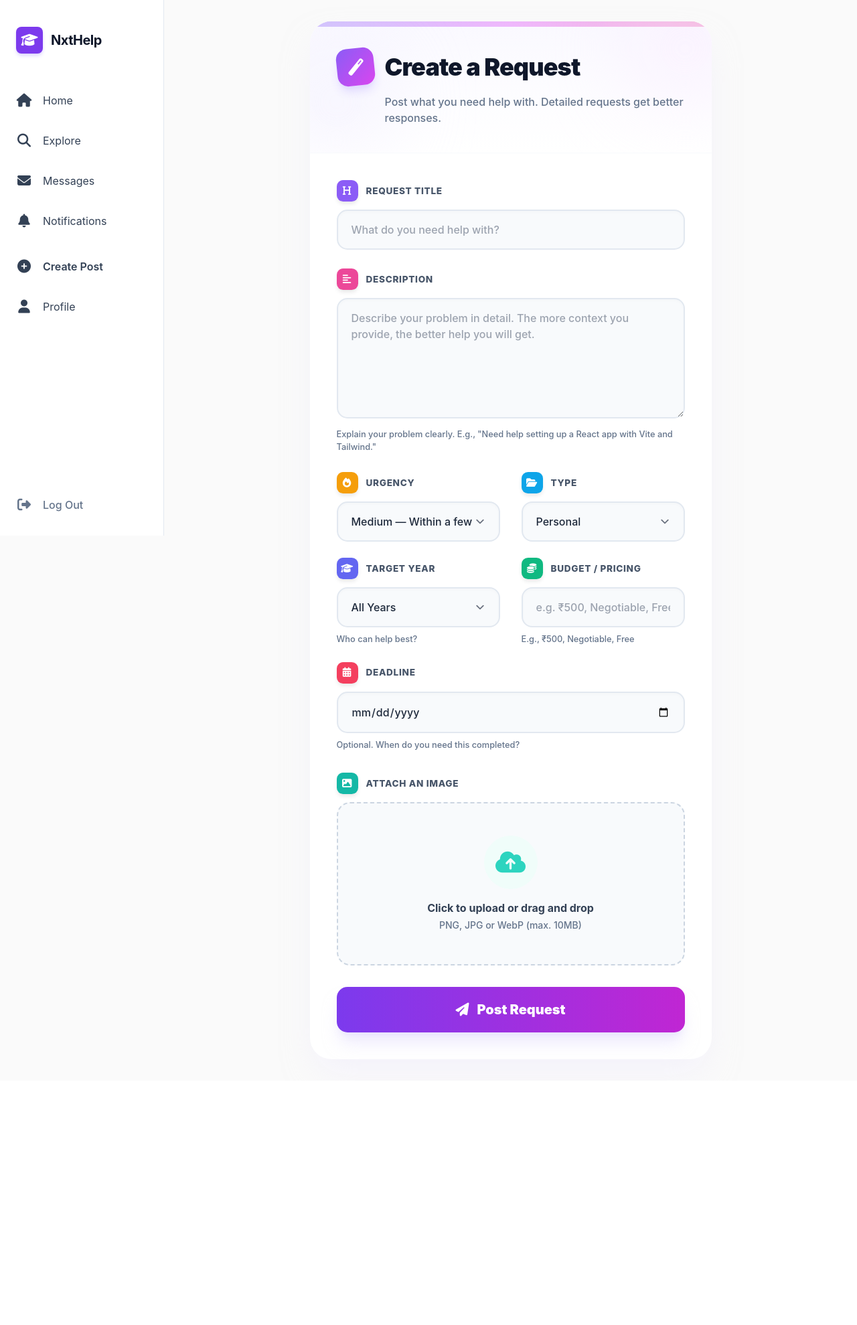
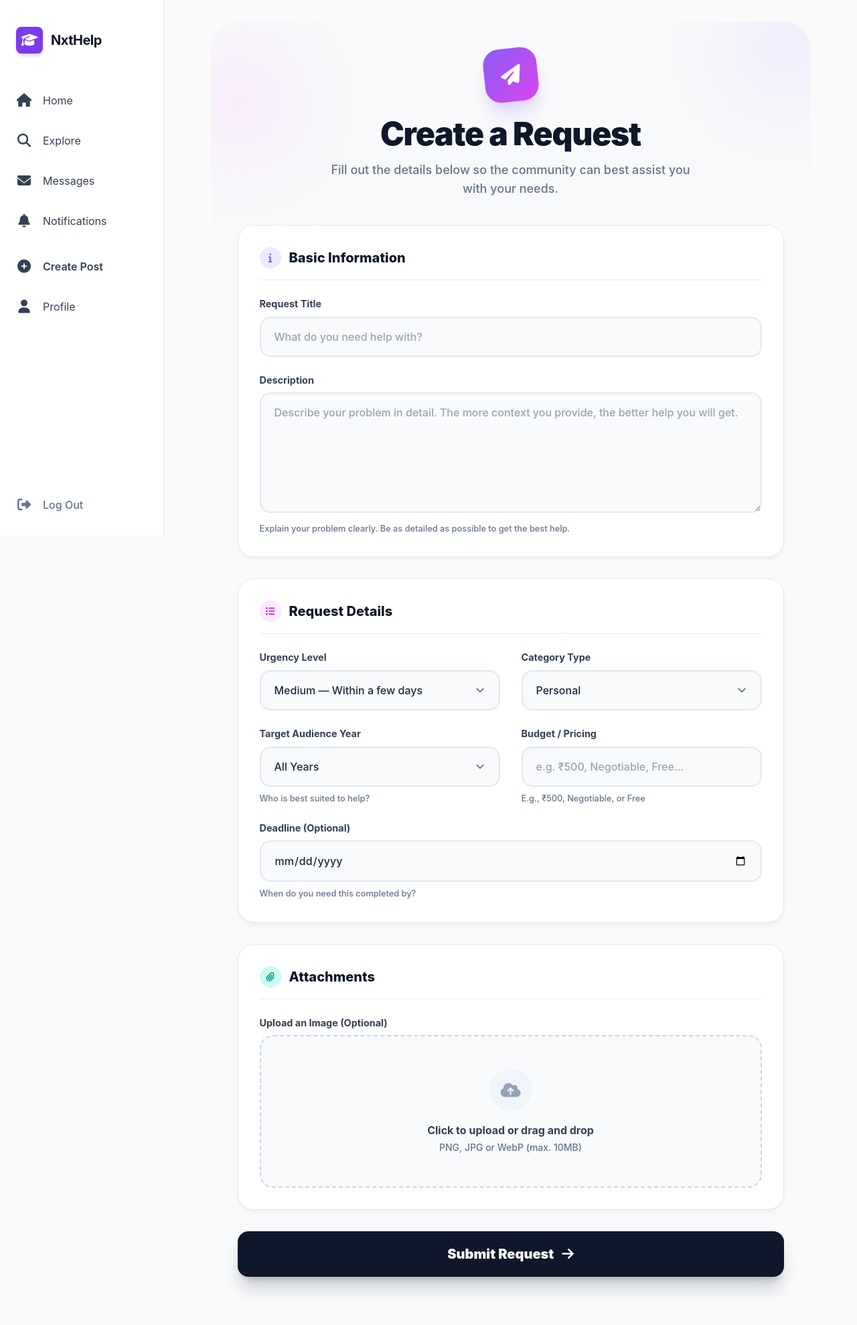
Before and after one commit to NXTSTILE/nxthelp, a Django app: page /request/new/ in a window 1280 px wide. Shown: the whole page at 67% size. Before the commit the page ends 1555 px from the top, so only its background shows below. Run offline with Django 4.2, Linux system fonts and the light colour scheme; the visitor is signed in with stand-in values (Sample User, id 1); data that the repository does not hold is empty; some libraries are stand-ins or nearby versions.

Commit message:
frontend modification

```diff
--- a/work/templates/work/create_request.html
+++ b/work/templates/work/create_request.html
@@ -25,15 +25,13 @@
     .form-label {
         display: flex;
         align-items: center;
-        font-weight: 800;
-        font-size: 0.85rem;
-        color: #475569;
-        margin-bottom: 0.75rem;
-        text-transform: uppercase;
-        letter-spacing: 0.05em;
+        font-weight: 700;
+        font-size: 0.9rem;
+        color: #334155;
+        margin-bottom: 0.5rem;
     }
     .form-group {
-        margin-bottom: 1.75rem;
+        margin-bottom: 1.5rem;
         position: relative;
     }
     .form-help {
@@ -83,18 +81,6 @@
         cursor: pointer;
         z-index: 10;
     }
-    .cute-icon-box {
-        width: 2rem;
-        height: 2rem;
-        border-radius: 0.6rem;
-        display: inline-flex;
-        align-items: center;
-        justify-content: center;
-        margin-right: 0.75rem;
-        font-size: 0.9rem;
-        color: white;
-        box-shadow: 0 4px 6px -1px rgba(0,0,0,0.1);
-    }
     textarea.form-input {
         min-height: 120px;
         resize: vertical;
@@ -107,64 +93,97 @@
         background-size: 1.5em 1.5em;
         padding-right: 2.5rem;
     }
+    .form-section {
+        background: #ffffff;
+        border: 1px solid #e2e8f0;
+        border-radius: 1.5rem;
+        padding: 2rem;
+        margin-bottom: 2rem;
+        box-shadow: 0 4px 6px -1px rgba(0, 0, 0, 0.05);
+    }
+    .form-section-title {
+        font-size: 1.25rem;
+        font-weight: 800;
+        color: #0f172a;
+        margin-bottom: 1.5rem;
+        display: flex;
+        align-items: center;
+        gap: 0.75rem;
+        padding-bottom: 1rem;
+        border-bottom: 2px solid #f1f5f9;
+    }
 </style>
 {% endblock %}
 
 {% block content %}
-<div class="feed-container py-4 md:py-8 px-4 sm:px-0">
-    <div class="bg-white rounded-[2rem] border-0 shadow-2xl shadow-violet-100/50 overflow-hidden scale-in relative">
-        <div class="absolute top-0 left-0 w-full h-2 bg-gradient-to-r from-violet-400 via-fuchsia-400 to-pink-400"></div>
-        <div class="p-8 md:p-10 border-b border-slate-50 bg-gradient-to-b from-violet-50/50 to-white relative overflow-hidden">
-            <div class="absolute -right-10 -top-10 w-40 h-40 bg-fuchsia-100 rounded-full blur-3xl opacity-50"></div>
-            <div class="absolute -left-10 top-10 w-40 h-40 bg-violet-100 rounded-full blur-3xl opacity-50"></div>
+<div class="feed-container py-4 md:py-8 px-4 sm:px-0 max-w-4xl mx-auto">
+    <div class="bg-slate-50/50 rounded-[2.5rem] overflow-hidden scale-in relative">
+        <div class="p-8 md:p-10 text-center relative overflow-hidden">
+            <div class="absolute -right-10 -top-10 w-40 h-40 bg-violet-200 rounded-full blur-3xl opacity-50"></div>
+            <div class="absolute -left-10 top-10 w-40 h-40 bg-fuchsia-200 rounded-full blur-3xl opacity-50"></div>
 
-            <h1 class="text-3xl md:text-4xl font-black text-slate-900 flex items-center gap-4 mb-3 tracking-tight relative z-10">
-                <div class="w-14 h-14 rounded-2xl bg-gradient-to-br from-violet-500 to-fuchsia-500 text-white flex items-center justify-center shadow-lg shadow-violet-200 transform -rotate-6 hover:rotate-0 transition-transform duration-300 flex-shrink-0">
-                    <i class="fas fa-magic text-2xl"></i>
+            <div class="w-20 h-20 mx-auto rounded-3xl bg-gradient-to-br from-violet-500 to-fuchsia-500 text-white flex items-center justify-center shadow-xl shadow-violet-200 transform -rotate-6 hover:rotate-0 transition-transform duration-300 mb-6 relative z-10">
+                <i class="fas fa-paper-plane text-3xl"></i>
             </div>
+            <h1 class="text-3xl md:text-5xl font-black text-slate-900 mb-4 tracking-tight relative z-10">
                 Create a Request
             </h1>
-            <p class="text-slate-500 text-base font-medium md:ml-[4.5rem] relative z-10">Post what you need help with. Detailed requests get better responses.</p>
+            <p class="text-slate-500 text-lg font-medium max-w-xl mx-auto relative z-10">Fill out the details below so the community can best assist you with your needs.</p>
         </div>
 
-        <form method="POST" action="{% url 'create_help_request' %}" enctype="multipart/form-data" novalidate class="p-5 md:p-10 relative z-10">
+        <form method="POST" action="{% url 'create_help_request' %}" enctype="multipart/form-data" novalidate class="px-5 md:px-10 pb-10 relative z-10">
             {% csrf_token %}
 
+            {% if form.non_field_errors %}
+            <div class="bg-rose-50 border-2 border-rose-200 text-rose-700 rounded-2xl p-5 mb-8 text-sm font-bold shadow-sm">
+                {% for error in form.non_field_errors %}
+                <p class="flex items-center gap-2"><i class="fas fa-exclamation-triangle text-rose-500 text-lg"></i> {{ error }}</p>
+                {% endfor %}
+            </div>
+            {% endif %}
+
+            <!-- Section 1: Basic Information -->
+            <div class="form-section">
+                <h2 class="form-section-title">
+                    <span class="w-8 h-8 rounded-full bg-violet-100 text-violet-600 flex items-center justify-center text-sm"><i class="fas fa-info"></i></span>
+                    Basic Information
+                </h2>
+
                 <div class="form-group">
-                <label class="form-label" for="id_title">
-                    <span class="cute-icon-box bg-violet-500"><i class="fas fa-heading"></i></span> Request Title
-                </label>
+                    <label class="form-label" for="id_title">Request Title</label>
                     {{ form.title }}
                     {% for error in form.title.errors %}
                     <span class="form-error"><i class="fas fa-exclamation-circle"></i> {{ error }}</span>
                     {% endfor %}
                 </div>
 
-            <div class="form-group">
-                <label class="form-label" for="id_description">
-                    <span class="cute-icon-box bg-pink-500"><i class="fas fa-align-left"></i></span> Description
-                </label>
+                <div class="form-group mb-0">
+                    <label class="form-label" for="id_description">Description</label>
                     {{ form.description }}
-                <span class="form-help">Explain your problem clearly. E.g., "Need help setting up a React app with Vite and Tailwind."</span>
+                    <span class="form-help">Explain your problem clearly. Be as detailed as possible to get the best help.</span>
                     {% for error in form.description.errors %}
                     <span class="form-error"><i class="fas fa-exclamation-circle"></i> {{ error }}</span>
                     {% endfor %}
                 </div>
+            </div>
+
+            <!-- Section 2: Request Details -->
+            <div class="form-section">
+                <h2 class="form-section-title">
+                    <span class="w-8 h-8 rounded-full bg-fuchsia-100 text-fuchsia-600 flex items-center justify-center text-sm"><i class="fas fa-list-ul"></i></span>
+                    Request Details
+                </h2>
 
                 <div class="grid grid-cols-1 md:grid-cols-2 gap-x-8 gap-y-6">
                     <div class="form-group mb-0">
-                    <label class="form-label" for="id_urgency">
-                        <span class="cute-icon-box bg-amber-500"><i class="fas fa-fire"></i></span> Urgency
-                    </label>
+                        <label class="form-label" for="id_urgency">Urgency Level</label>
                         {{ form.urgency }}
                         {% for error in form.urgency.errors %}
                         <span class="form-error"><i class="fas fa-exclamation-circle"></i> {{ error }}</span>
                         {% endfor %}
                     </div>
                     <div class="form-group mb-0">
-                    <label class="form-label" for="id_request_type">
-                        <span class="cute-icon-box bg-sky-500"><i class="fas fa-folder-open"></i></span> Type
-                    </label>
+                        <label class="form-label" for="id_request_type">Category Type</label>
                         {{ form.request_type }}
                         {% for error in form.request_type.errors %}
                         <span class="form-error"><i class="fas fa-exclamation-circle"></i> {{ error }}</span>
@@ -174,55 +193,47 @@
 
                 <div class="grid grid-cols-1 md:grid-cols-2 gap-x-8 gap-y-6 mt-6">
                     <div class="form-group mb-0">
-                    <label class="form-label" for="id_target_year">
-                        <span class="cute-icon-box bg-indigo-500"><i class="fas fa-graduation-cap"></i></span> Target Year
-                    </label>
+                        <label class="form-label" for="id_target_year">Target Audience Year</label>
                         {{ form.target_year }}
-                    <span class="form-help">Who can help best?</span>
+                        <span class="form-help">Who is best suited to help?</span>
                         {% for error in form.target_year.errors %}
                         <span class="form-error"><i class="fas fa-exclamation-circle"></i> {{ error }}</span>
                         {% endfor %}
                     </div>
                     <div class="form-group mb-0">
-                    <label class="form-label" for="id_budget">
-                        <span class="cute-icon-box bg-emerald-500"><i class="fas fa-coins"></i></span> Budget / Pricing
-                    </label>
+                        <label class="form-label" for="id_budget">Budget / Pricing</label>
                         {{ form.budget }}
-                    <span class="form-help">E.g., ₹500, Negotiable, Free</span>
+                        <span class="form-help">E.g., ₹500, Negotiable, or Free</span>
                         {% for error in form.budget.errors %}
                         <span class="form-error"><i class="fas fa-exclamation-circle"></i> {{ error }}</span>
                         {% endfor %}
                     </div>
                 </div>
 
-            <div class="form-group mt-6">
-                <label class="form-label" for="id_deadline">
-                    <span class="cute-icon-box bg-rose-500"><i class="fas fa-calendar-alt"></i></span> Deadline
-                </label>
+                <div class="form-group mt-6 mb-0">
+                    <label class="form-label" for="id_deadline">Deadline (Optional)</label>
                     {{ form.deadline }}
-                <span class="form-help">Optional. When do you need this completed?</span>
+                    <span class="form-help">When do you need this completed by?</span>
                     {% for error in form.deadline.errors %}
                     <span class="form-error"><i class="fas fa-exclamation-circle"></i> {{ error }}</span>
                     {% endfor %}
                 </div>
+            </div>
 
-            {% if form.non_field_errors %}
-            <div class="bg-rose-50 border-2 border-rose-200 text-rose-700 rounded-2xl p-5 mb-8 text-sm font-bold shadow-sm">
-                {% for error in form.non_field_errors %}
-                <p class="flex items-center gap-2"><i class="fas fa-exclamation-triangle text-rose-500 text-lg"></i> {{ error }}</p>
-                {% endfor %}
+            <!-- Section 3: Attachments -->
+            <div class="form-section mb-8">
+                <h2 class="form-section-title">
+                    <span class="w-8 h-8 rounded-full bg-teal-100 text-teal-600 flex items-center justify-center text-sm"><i class="fas fa-paperclip"></i></span>
+                    Attachments
+                </h2>
+
+                <div class="form-group mb-0">
+                    <label class="form-label" for="id_image">Upload an Image (Optional)</label>
+                    <div class="file-upload-wrapper mt-2 group" id="file-drop-area">
+                        <div class="w-16 h-16 bg-slate-100 rounded-full flex items-center justify-center mx-auto mb-4 group-hover:bg-teal-50 transition-colors">
+                            <i class="fas fa-cloud-upload-alt text-2xl text-slate-400 group-hover:text-teal-500 transition-colors transform group-hover:-translate-y-1 duration-300"></i>
                         </div>
-            {% endif %}
-
-            <div class="form-group mt-8">
-                <label class="form-label" for="id_image">
-                    <span class="cute-icon-box bg-teal-500"><i class="fas fa-image"></i></span> Attach an Image
-                </label>
-                <div class="file-upload-wrapper mt-2 group">
-                    <div class="w-20 h-20 bg-teal-50 rounded-full flex items-center justify-center mx-auto mb-4 group-hover:bg-teal-100 transition-colors">
-                        <i class="fas fa-cloud-upload-alt text-4xl text-teal-400 group-hover:text-teal-500 transition-colors transform group-hover:-translate-y-1 duration-300"></i>
-                    </div>
-                    <p class="text-base font-bold text-slate-700 mb-1">Click to upload or drag and drop</p>
+                        <p class="text-base font-bold text-slate-700 mb-1" id="file-name-display">Click to upload or drag and drop</p>
                         <p class="text-sm font-medium text-slate-500">PNG, JPG or WebP (max. 10MB)</p>
                         {{ form.image }}
                     </div>
@@ -230,11 +241,65 @@
                     <span class="form-error mt-3"><i class="fas fa-exclamation-circle"></i> {{ error }}</span>
                     {% endfor %}
                 </div>
+            </div>
 
-            <button type="submit" class="w-full bg-gradient-to-r from-violet-600 to-fuchsia-600 hover:from-violet-700 hover:to-fuchsia-700 text-white font-black text-xl py-5 rounded-2xl transition-all duration-300 shadow-xl shadow-violet-200/50 mt-8 flex items-center justify-center gap-3 transform hover:-translate-y-1 active:scale-[0.98]">
-                <i class="fas fa-paper-plane"></i> Post Request
+            <button type="submit" class="w-full bg-slate-900 hover:bg-slate-800 text-white font-black text-xl py-5 rounded-2xl transition-all duration-300 shadow-xl shadow-slate-900/20 flex items-center justify-center gap-3 transform hover:-translate-y-1 active:scale-[0.98]">
+                Submit Request <i class="fas fa-arrow-right"></i>
             </button>
         </form>
     </div>
 </div>
+
+<script>
+    document.addEventListener("DOMContentLoaded", function() {
+        // Add styling classes to Django form inputs dynamically
+        const inputs = document.querySelectorAll('input:not([type="file"]):not([type="hidden"]):not([type="checkbox"]), textarea, select');
+        inputs.forEach(input => {
+            input.classList.add('form-input');
+        });
+
+        // File upload UI interaction
+        const fileInput = document.querySelector('input[type="file"]');
+        const fileNameDisplay = document.getElementById('file-name-display');
+        const dropArea = document.getElementById('file-drop-area');
+
+        if(fileInput && fileNameDisplay) {
+            fileInput.addEventListener('change', function(e) {
+                if (this.files && this.files.length > 0) {
+                    fileNameDisplay.textContent = this.files[0].name;
+                    fileNameDisplay.classList.add('text-teal-600');
+                } else {
+                    fileNameDisplay.textContent = 'Click to upload or drag and drop';
+                    fileNameDisplay.classList.remove('text-teal-600');
+                }
+            });
+
+            // Drag and drop styles
+            ['dragenter', 'dragover', 'dragleave', 'drop'].forEach(eventName => {
+                dropArea.addEventListener(eventName, preventDefaults, false);
+            });
+
+            function preventDefaults (e) {
+                e.preventDefault();
+                e.stopPropagation();
+            }
+
+            ['dragenter', 'dragover'].forEach(eventName => {
+                dropArea.addEventListener(eventName, highlight, false);
+            });
+
+            ['dragleave', 'drop'].forEach(eventName => {
+                dropArea.addEventListener(eventName, unhighlight, false);
+            });
+
+            function highlight(e) {
+                dropArea.classList.add('border-teal-400', 'bg-teal-50');
+            }
+
+            function unhighlight(e) {
+                dropArea.classList.remove('border-teal-400', 'bg-teal-50');
+            }
+        }
+    });
+</script>
 {% endblock %}
```
Lines whose indentation alone changed are shown as unchanged.
